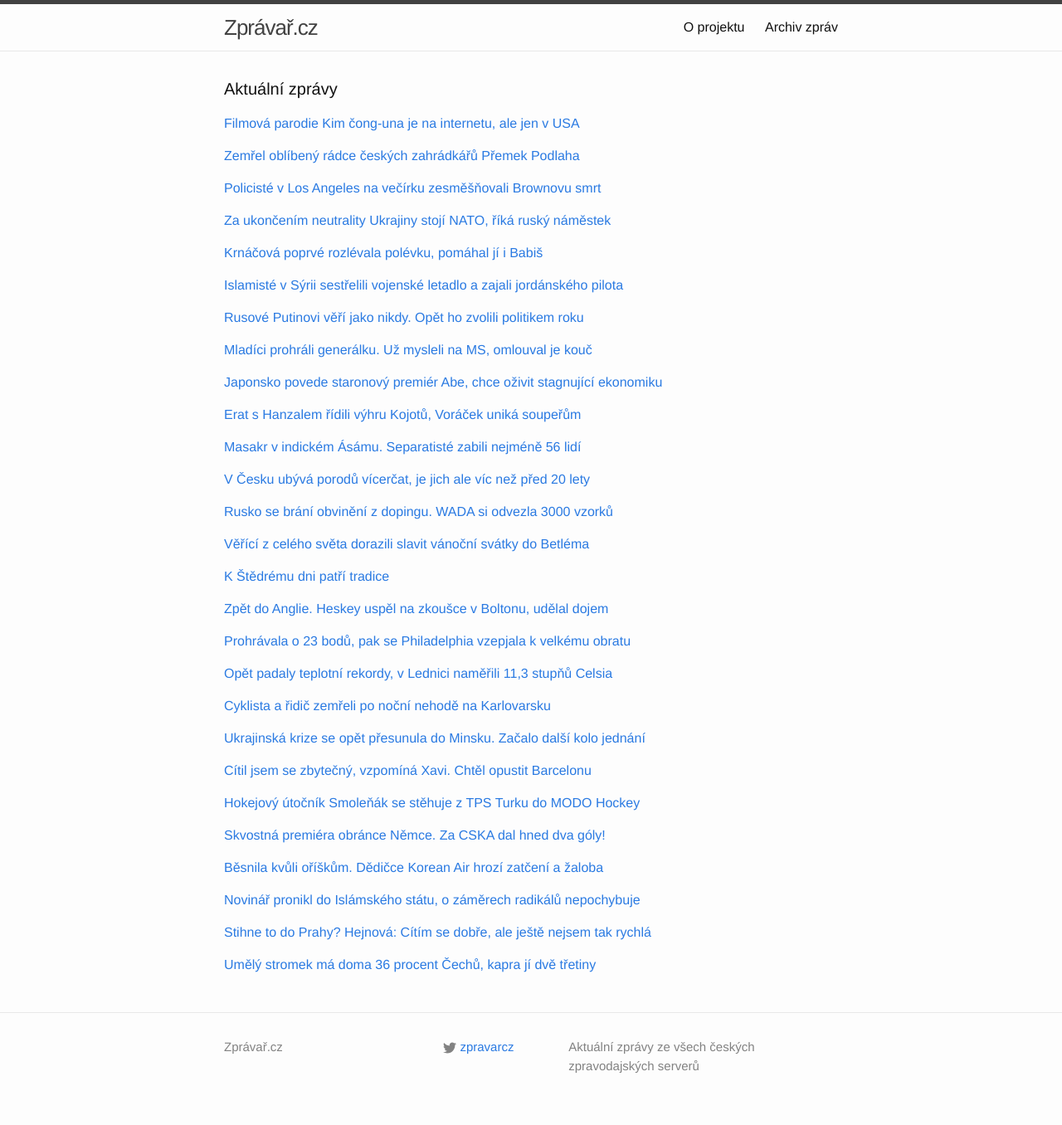
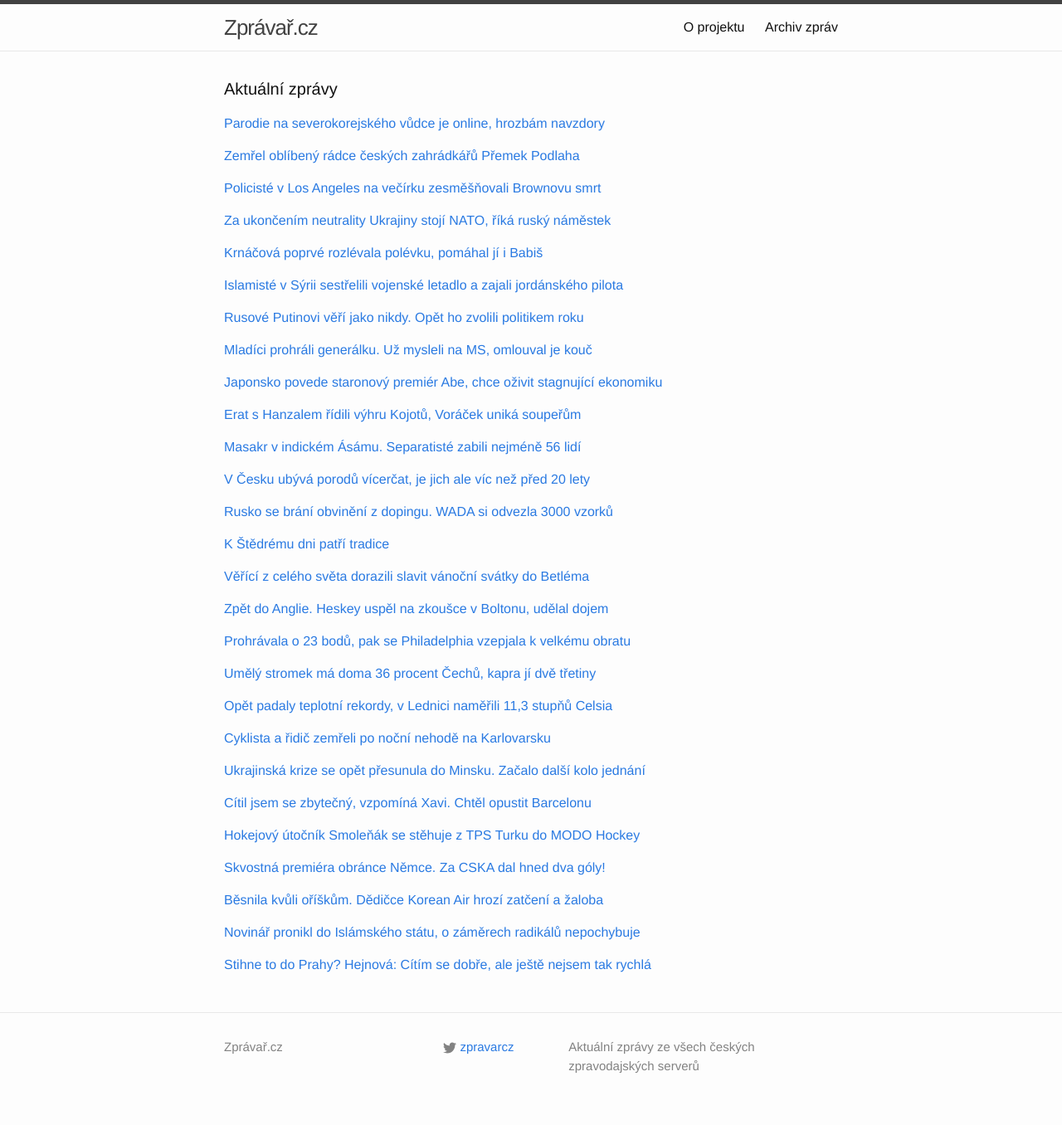
Before and after one commit to adliska/zpravar, a Jekyll site: the page built from index.html, in a window 1280 px wide. Shown: the whole page at 83% size. Built offline with Jekyll 4.4.1, drawn with Linux system fonts in a browser that asks for light colours.

Commit message:
zpravar news update

```diff
--- a/index.html
+++ b/index.html
@@ -5,9 +5,10 @@ layout: default
 <div class="home">
     <h1 class="page-heading">Aktuální zprávy</h1>
 
-<p><a href="javascript:;" onclick="toggle_visibility('zpravy0')">Filmová parodie Kim čong-una je na internetu, ale jen v USA</a></p>
+<p><a href="javascript:;" onclick="toggle_visibility('zpravy0')">Parodie na severokorejského vůdce je online, hrozbám navzdory</a></p>
 <div id="zpravy0" style="display:none">
 <ul>
+<li><a href=http://zpravy.e15.cz/zahranicni/udalosti/parodie-na-severokorejskeho-vudce-je-online-hrozbam-navzdory-1148602>Parodie na severokorejského vůdce je online, hrozbám navzdory - zpravy.e15.cz</a></li>
 <li><a href=http://zpravy.aktualne.cz/zahranici/filmova-parodie-kim-cong-una-je-na-internetu-ale-jen-v-usa/r~cdbc66a08ba211e4a10c0025900fea04/>Filmová parodie Kim čong-una je na internetu, ale jen v USA - zpravy.aktualne.cz</a></li>
 <li><a href=http://zpravy.idnes.cz/the-inteview-kldr-kim-cong-un-di5-/zahranicni.aspx?c=A141224_193509_zahranicni_hro>Komedie zesměšňující Kima je na webu. Za poplatek a navzdory hrozbě KLDR - zpravy.idnes.cz</a></li>
 <li><a href=http://www.lidovky.cz/parodie-na-severokorejskeho-vudce-je-k-dispozici-i-na-internetu-ps8-/media.aspx?c=A141224_193359_ln-media_mmu>Kim Čong-unova noční můra. Film The Interview je ke stažení na internetu  - www.lidovky.cz</a></li>
@@ -142,21 +143,21 @@ layout: default
 <li><a href=http://www.denik.cz/atletika/dopovali-atleti-komise-byla-v-moskve-testem-projde-vic-nez-3000-vzorku-20141224.html>Dopovali atleti? Komise byla v Moskvě, testem projde víc než 3000 vzorků - www.denik.cz</a></li>
 <li><a href=http://www.sportovninoviny.cz/zpravy/wada-si-z-moskvy-odvezla-pres-3000-vzorku/1162243>WADA si z Moskvy odvezla přes 3000 vzorků - www.sportovninoviny.cz</a></li>
 </ul>
-</div><p><a href="javascript:;" onclick="toggle_visibility('zpravy13')">Věřící z celého světa dorazili slavit vánoční svátky do Betléma</a></p>
+</div><p><a href="javascript:;" onclick="toggle_visibility('zpravy13')">K Štědrému dni patří tradice</a></p>
 <div id="zpravy13" style="display:none">
+<ul>
+<li><a href=http://www.novinky.cz/domaci/357193-k-stedremu-dni-patri-tradice.html>K Štědrému dni patří tradice - www.novinky.cz</a></li>
+<li><a href=http://www.novinky.cz/domaci/357193-ke-stedremu-dni-patri-tradice.html>Ke Štědrému dni patří tradice - www.novinky.cz</a></li>
+<li><a href=http://www.novinky.cz/domaci/357193-stedry-den-je-casem-tradic.html>Štědrý den je časem tradic - www.novinky.cz</a></li>
+<li><a href=http://www.novinky.cz/domaci/357193-stedry-den-je-casem-zastaveni.html>Štědrý den je časem zastavení  - www.novinky.cz</a></li>
+</ul>
+</div><p><a href="javascript:;" onclick="toggle_visibility('zpravy14')">Věřící z celého světa dorazili slavit vánoční svátky do Betléma</a></p>
+<div id="zpravy14" style="display:none">
 <ul>
 <li><a href=http://echo24.cz/a/ivuPn>Věřící z celého světa dorazili slavit vánoční svátky do Betléma - echo24.cz</a></li>
 <li><a href=http://www.novinky.cz/zahranicni/blizky-a-stredni-vychod/357197-krestane-se-sjeli-do-betlema.html>Křesťané se sjeli do Betléma - www.novinky.cz</a></li>
 <li><a href=http://www.lidovky.cz/verici-z-celeho-sveta-dorazili-slavit-vanocni-svatky-do-betlema-pwi-/zpravy-svet.aspx?c=A141224_151527_ln_zahranici_mmu>Věřící z celého světa zamířili i přes násilnosti do palestinského Betléma  - www.lidovky.cz</a></li>
 <li><a href=http://www.ceskenoviny.cz/zpravy/zpravy/verici-z-celeho-sveta-dorazili-slavit-vanocni-svatky-do-betlema/1162259>Věřící z celého světa dorazili slavit vánoční svátky do Betléma - www.ceskenoviny.cz</a></li>
-</ul>
-</div><p><a href="javascript:;" onclick="toggle_visibility('zpravy14')">K Štědrému dni patří tradice</a></p>
-<div id="zpravy14" style="display:none">
-<ul>
-<li><a href=http://www.novinky.cz/domaci/357193-k-stedremu-dni-patri-tradice.html>K Štědrému dni patří tradice - www.novinky.cz</a></li>
-<li><a href=http://www.novinky.cz/domaci/357193-ke-stedremu-dni-patri-tradice.html>Ke Štědrému dni patří tradice - www.novinky.cz</a></li>
-<li><a href=http://www.novinky.cz/domaci/357193-stedry-den-je-casem-tradic.html>Štědrý den je časem tradic - www.novinky.cz</a></li>
-<li><a href=http://www.novinky.cz/domaci/357193-stedry-den-je-casem-zastaveni.html>Štědrý den je časem zastavení  - www.novinky.cz</a></li>
 </ul>
 </div><p><a href="javascript:;" onclick="toggle_visibility('zpravy15')">Zpět do Anglie. Heskey uspěl na zkoušce v Boltonu, udělal dojem</a></p>
 <div id="zpravy15" style="display:none">
@@ -174,74 +175,74 @@ layout: default
 <li><a href=http://www.denik.cz/ostatni_sport/to-byl-obrat-philadelphia-zaskocila-miami-wayde-horsi-uz-to-byt-nemohlo-20141224.html>To byl obrat: Philadelphia zaskočila Miami. Wayde: Horší už to být nemohlo - www.denik.cz</a></li>
 <li><a href=http://sport.aktualne.cz/nejhorsi-tym-nba-sokoval-miami-velkym-obratem/r~b3e3d7248b4111e4bdad0025900fea04/>Nejhorší tým NBA šokoval Miami velkým obratem - sport.aktualne.cz</a></li>
 </ul>
-</div><p><a href="javascript:;" onclick="toggle_visibility('zpravy17')">Opět padaly teplotní rekordy, v Lednici naměřili 11,3 stupňů Celsia</a></p>
+</div><p><a href="javascript:;" onclick="toggle_visibility('zpravy17')">Umělý stromek má doma 36 procent Čechů, kapra jí dvě třetiny</a></p>
 <div id="zpravy17" style="display:none">
+<ul>
+<li><a href=http://www.denik.cz/z_domova/umely-stromek-ma-doma-36-procent-cechu-kapra-ji-dve-tretiny-20141224.html>Umělý stromek má doma 36 procent Čechů, kapra jí dvě třetiny - www.denik.cz</a></li>
+<li><a href=http://zpravy.e15.cz/domaci/udalosti/pruzkum-umely-stromek-ma-doma-36-procent-cechu-kapra-ji-dve-tretiny-1148557>Průzkum: umělý stromek má doma 36 procent Čechů, kapra jí dvě třetiny - zpravy.e15.cz</a></li>
+<li><a href=http://zpravy.aktualne.cz/domaci/pust-na-stedry-den-dodrzuje-temer-tretina-cechu/r~b31505048b4411e49f60002590604f2e/>Půst na Štědrý den dodržuje téměř třetina Čechů - zpravy.aktualne.cz</a></li>
+</ul>
+</div><p><a href="javascript:;" onclick="toggle_visibility('zpravy18')">Opět padaly teplotní rekordy, v Lednici naměřili 11,3 stupňů Celsia</a></p>
+<div id="zpravy18" style="display:none">
 <ul>
 <li><a href=http://www.denik.cz/z_domova/opet-padaly-teplotni-rekordy-v-lednici-namerili-11-3-stupnu-celsia-20141224.html>Opět padaly teplotní rekordy, v Lednici naměřili 11,3 stupňů Celsia - www.denik.cz</a></li>
 <li><a href=http://www.novinky.cz/domaci/357201-na-morave-padaly-teplotni-rekordy.html>Na Moravě padaly teplotní rekordy  - www.novinky.cz</a></li>
 <li><a href=http://www.ceskenoviny.cz/zpravy/zpravy/na-morave-opet-padaly-teplotni-rekordy/1162274>Na Moravě opět padaly teplotní rekordy - www.ceskenoviny.cz</a></li>
 </ul>
-</div><p><a href="javascript:;" onclick="toggle_visibility('zpravy18')">Cyklista a řidič zemřeli po noční nehodě na Karlovarsku</a></p>
-<div id="zpravy18" style="display:none">
+</div><p><a href="javascript:;" onclick="toggle_visibility('zpravy19')">Cyklista a řidič zemřeli po noční nehodě na Karlovarsku</a></p>
+<div id="zpravy19" style="display:none">
 <ul>
 <li><a href=http://zpravy.aktualne.cz/regiony/karlovarsky/cyklista-a-ridic-zemreli-po-nocni-nehode-na-karlovarsku/r~6ec4287e8b8711e4ab15002590604f2e/>Cyklista a řidič zemřeli po noční nehodě na Karlovarsku - zpravy.aktualne.cz</a></li>
 <li><a href=http://www.novinky.cz/krimi/357190-cyklista-a-ridic-zemreli-pri-nocni-nehode-na-karlovarsku.html>Cyklista a řidič zemřeli při noční nehodě na Karlovarsku - www.novinky.cz</a></li>
 <li><a href=http://www.ceskenoviny.cz/zpravy/zpravy/cyklista-a-ridic-zemreli-po-nocni-nehode-u-bochova-na-karlovarsku/1162234>Cyklista a řidič zemřeli po noční nehodě u Bochova na Karlovarsku - www.ceskenoviny.cz</a></li>
 </ul>
-</div><p><a href="javascript:;" onclick="toggle_visibility('zpravy19')">Ukrajinská krize se opět přesunula do Minsku. Začalo další kolo jednání</a></p>
-<div id="zpravy19" style="display:none">
+</div><p><a href="javascript:;" onclick="toggle_visibility('zpravy20')">Ukrajinská krize se opět přesunula do Minsku. Začalo další kolo jednání</a></p>
+<div id="zpravy20" style="display:none">
 <ul>
 <li><a href=http://zpravy.e15.cz/zahranicni/politika/ukrajinska-krize-se-opet-presunula-do-minsku-zacalo-dalsi-kolo-jednani-1148595>Ukrajinská krize se opět přesunula do Minsku. Začalo další kolo jednání - zpravy.e15.cz</a></li>
 <li><a href=http://www.lidovky.cz/v-minsku-zacaly-rozhovory-o-urovnani-konfliktu-na-ukrajine-pqv-/zpravy-svet.aspx?c=A141224_162948_ln_zahranici_mmu>V Minsku začalo další kolo vyjednávání o míru na Ukrajině  - www.lidovky.cz</a></li>
 <li><a href=http://www.ceskenoviny.cz/zpravy/zpravy/v-minsku-zacaly-rozhovory-o-urovnani-konfliktu-na-ukrajine/1162266>V Minsku začaly rozhovory o urovnání konfliktu na Ukrajině - www.ceskenoviny.cz</a></li>
 </ul>
-</div><p><a href="javascript:;" onclick="toggle_visibility('zpravy20')">Cítil jsem se zbytečný, vzpomíná Xavi. Chtěl opustit Barcelonu</a></p>
-<div id="zpravy20" style="display:none">
+</div><p><a href="javascript:;" onclick="toggle_visibility('zpravy21')">Cítil jsem se zbytečný, vzpomíná Xavi. Chtěl opustit Barcelonu</a></p>
+<div id="zpravy21" style="display:none">
 <ul>
 <li><a href=http://fotbal.idnes.cz/xavi-o-moznem-odchodu-z-barcelony-dqw-/fot_zahranici.aspx?c=A141224_122434_fot_zahranici_ot>Cítil jsem se zbytečný, vzpomíná Xavi. Chtěl opustit Barcelonu - fotbal.idnes.cz</a></li>
 <li><a href=http://www.denik.cz/fotbal/xavi-pry-nebyl-v-barcelone-stastny-a-tvrdi-uz-jsem-mel-v-lete-sbaleno-20141224.html>Xavi prý nebyl v Barceloně šťastný a tvrdí: Už jsem měl v létě sbaleno - www.denik.cz</a></li>
 <li><a href=http://www.tyden.cz/rubriky/sport/fotbal/zahranicni-souteze/xavi-mel-zajeci-umysly-chtel-prestoupit-z-barcy-do-new-yorku_328283.html>Xavi měl zaječí úmysly. Chtěl přestoupit z Barcy do New Yorku - www.tyden.cz</a></li>
 </ul>
-</div><p><a href="javascript:;" onclick="toggle_visibility('zpravy21')">Hokejový útočník Smoleňák se stěhuje z TPS Turku do MODO Hockey</a></p>
-<div id="zpravy21" style="display:none">
+</div><p><a href="javascript:;" onclick="toggle_visibility('zpravy22')">Hokejový útočník Smoleňák se stěhuje z TPS Turku do MODO Hockey</a></p>
+<div id="zpravy22" style="display:none">
 <ul>
 <li><a href=http://hokej.idnes.cz/radek-smolenak-se-stehuje-z-tps-turku-do-modo-hockey-fyz-/evropa.aspx?c=A141224_174405_evropa_ot>Hokejový útočník Smoleňák se stěhuje z TPS Turku do MODO Hockey - hokej.idnes.cz</a></li>
 <li><a href=http://www.denik.cz/hokej/finsko-meni-za-svedsko-smolenak-se-stehuje-do-modo-hockey-20141224.html>Finsko mění za Švédsko. Smoleňák se stěhuje do MODO Hockey - www.denik.cz</a></li>
 <li><a href=http://sport.aktualne.cz/smolenak-konci-v-tps-odchazi-hrat-hokej-do-svedska/r~482350a08b4611e4a7d8002590604f2e/>Smoleňák končí v TPS. Odchází hrát hokej do Švédska - sport.aktualne.cz</a></li>
 </ul>
-</div><p><a href="javascript:;" onclick="toggle_visibility('zpravy22')">Skvostná premiéra obránce Němce. Za CSKA dal hned dva góly!</a></p>
-<div id="zpravy22" style="display:none">
+</div><p><a href="javascript:;" onclick="toggle_visibility('zpravy23')">Skvostná premiéra obránce Němce. Za CSKA dal hned dva góly!</a></p>
+<div id="zpravy23" style="display:none">
 <ul>
 <li><a href=http://sport.aktualne.cz/skvostna-premiera-obrance-nemce-za-cska-dal-hned-dva-goly/r~8bed869e8b9011e4833a0025900fea04/>Skvostná premiéra obránce Němce. Za CSKA dal hned dva góly! - sport.aktualne.cz</a></li>
 <li><a href=http://hokej.idnes.cz/vysledky-khl-0cp-/evropa.aspx?c=A141224_165654_evropa_ot>To byla premiéra: obránce Němec se v CSKA Moskva uvedl dvěma góly - hokej.idnes.cz</a></li>
 <li><a href=http://www.denik.cz/hokej/stedry-den-v-khl-nemec-debutoval-v-cska-skvele-dal-dva-goly-20141224.html>Štědrý den v KHL: Němec debutoval v CSKA skvěle, dal dva góly - www.denik.cz</a></li>
 </ul>
-</div><p><a href="javascript:;" onclick="toggle_visibility('zpravy23')">Běsnila kvůli oříškům. Dědičce Korean Air hrozí zatčení a žaloba </a></p>
-<div id="zpravy23" style="display:none">
+</div><p><a href="javascript:;" onclick="toggle_visibility('zpravy24')">Běsnila kvůli oříškům. Dědičce Korean Air hrozí zatčení a žaloba </a></p>
+<div id="zpravy24" style="display:none">
 <ul>
 <li><a href=http://www.lidovky.cz/besnila-kvuli-oriskum-dedicce-korean-air-hrozi-zatceni-a-zaloba-pv5-/lide.aspx?c=A141224_125251_lide_hm>Běsnila kvůli oříškům. Dědičce Korean Air hrozí zatčení a žaloba  - www.lidovky.cz</a></li>
 <li><a href=http://zpravy.aktualne.cz/zahranici/dedicce-korean-air-hrozi-kvuli-skandalu-s-orisky-zatceni/r~be8c19ce8b6011e4a7d8002590604f2e/>Dědičce Korean Air hrozí kvůli skandálu s oříšky zatčení - zpravy.aktualne.cz</a></li>
 <li><a href=http://www.ceskenoviny.cz/zpravy/zpravy/dedicce-korean-air-hrozi-kvuli-skandalu-s-orisky-zatceni-a-zaloba/1162239>Dědičce Korean Air hrozí kvůli skandálu s oříšky zatčení a žaloba - www.ceskenoviny.cz</a></li>
 </ul>
-</div><p><a href="javascript:;" onclick="toggle_visibility('zpravy24')">Novinář pronikl do Islámského státu, o záměrech radikálů nepochybuje</a></p>
-<div id="zpravy24" style="display:none">
+</div><p><a href="javascript:;" onclick="toggle_visibility('zpravy25')">Novinář pronikl do Islámského státu, o záměrech radikálů nepochybuje</a></p>
+<div id="zpravy25" style="display:none">
 <ul>
 <li><a href=http://zpravy.e15.cz/zahranicni/udalosti/novinar-pronikl-do-islamskeho-statu-o-zamerech-radikalu-nepochybuje-1148556>Novinář pronikl do Islámského státu, o záměrech radikálů nepochybuje - zpravy.e15.cz</a></li>
 <li><a href=http://zpravy.e15.cz/zahranicni/udalosti/novinar-se-dostal-do-srdce-islamskeho-statu-o-zamerech-radikalu-nepochybuje-1148556>Novinář se dostal do srdce Islámského státu, o záměrech radikálů nepochybuje - zpravy.e15.cz</a></li>
 <li><a href=http://www.tyden.cz/rubriky/zahranici/asie-a-oceanie/muslimove-z-is-pripravuji-nejvetsi-nabozenskou-cistku_328216.html>Muslimové z IS připravují největší náboženskou čistku - www.tyden.cz</a></li>
 </ul>
-</div><p><a href="javascript:;" onclick="toggle_visibility('zpravy25')">Stihne to do Prahy? Hejnová: Cítím se dobře, ale ještě nejsem tak rychlá</a></p>
-<div id="zpravy25" style="display:none">
+</div><p><a href="javascript:;" onclick="toggle_visibility('zpravy26')">Stihne to do Prahy? Hejnová: Cítím se dobře, ale ještě nejsem tak rychlá</a></p>
+<div id="zpravy26" style="display:none">
 <ul>
 <li><a href=http://www.denik.cz/atletika/stihne-to-do-prahy-hejnova-citim-se-dobre-ale-jeste-nejsem-tak-rychla-20141224.html>Stihne to do Prahy? Hejnová: Cítím se dobře, ale ještě nejsem tak rychlá - www.denik.cz</a></li>
 <li><a href=http://sport.aktualne.cz/hejnova-je-konecne-zdrava-a-pripravena-zavodit-v-praze/r~9faad3e88b6911e49f60002590604f2e/>Hejnová je konečně zdravá. A připravena závodit v Praze - sport.aktualne.cz</a></li>
 <li><a href=http://www.sportovninoviny.cz/zpravy/hejnova-je-zdrava-a-pripravena-na-halovou-sezonu/1162245>Hejnová je zdravá a připravená na halovou sezonu - www.sportovninoviny.cz</a></li>
 </ul>
-</div><p><a href="javascript:;" onclick="toggle_visibility('zpravy26')">Umělý stromek má doma 36 procent Čechů, kapra jí dvě třetiny</a></p>
-<div id="zpravy26" style="display:none">
-<ul>
-<li><a href=http://www.denik.cz/z_domova/umely-stromek-ma-doma-36-procent-cechu-kapra-ji-dve-tretiny-20141224.html>Umělý stromek má doma 36 procent Čechů, kapra jí dvě třetiny - www.denik.cz</a></li>
-<li><a href=http://zpravy.e15.cz/domaci/udalosti/pruzkum-umely-stromek-ma-doma-36-procent-cechu-kapra-ji-dve-tretiny-1148557>Průzkum: umělý stromek má doma 36 procent Čechů, kapra jí dvě třetiny - zpravy.e15.cz</a></li>
-<li><a href=http://zpravy.aktualne.cz/domaci/pust-na-stedry-den-dodrzuje-temer-tretina-cechu/r~b31505048b4411e49f60002590604f2e/>Půst na Štědrý den dodržuje téměř třetina Čechů - zpravy.aktualne.cz</a></li>
-</ul>
 </div></div>
```
